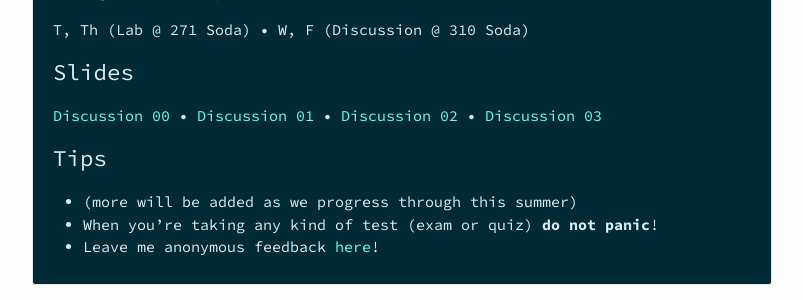
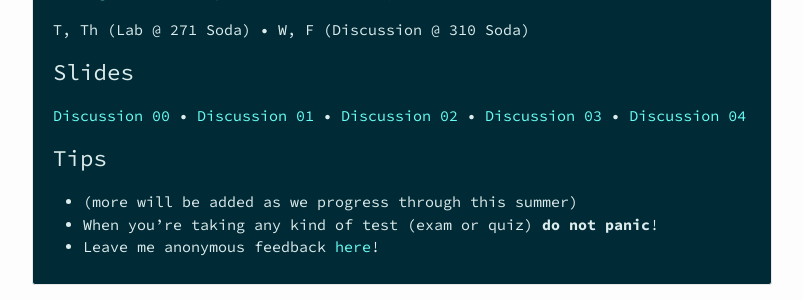
Before and after one commit to secant/secant.github.io, a Jekyll site: the page built from cs61a.html, in a window 1280 px wide. Shown: the part 176-476 px from the top of the page, without its empty margins (238-1041 px from the left). Built offline with Jekyll 4.4.1, drawn with Linux system fonts in a browser that asks for light colours; nearby versions of some CDN libraries; library files that are not in the unit come from our copies.

Commit message:
Add disc04 slides

```diff
--- a/assets/_includes/cs61a.md
+++ b/assets/_includes/cs61a.md
@@ -4,7 +4,7 @@
 T, Th (Lab @ 271 Soda) • W, F (Discussion @ 310 Soda)
 
 ## Slides
-[Discussion 00](https://docs.google.com/presentation/d/1BMm4PaxLU-7vmPlXM3Y3dr8Q8hmdMc9zrWmNT5iS9w4/present?slide=id.p){:target="_blank"} • [Discussion 01](https://docs.google.com/presentation/d/14_lRBu6__xBPoLQmy0byT7vHrLKDRXBZkBGpAnzcpSg/present?slide=id.p){:target="_blank"} • [Discussion 02](https://docs.google.com/presentation/d/1IOIKo7hkXVSs-5bDZaEO-P-qv9xZPtk0Jcn0KVKQ8zs/present?slide=id.p){:target="_blank"} • [Discussion 03](https://docs.google.com/presentation/d/1ziGfMOEEwAvOyKQpqqg1nRDoiE5RtLVGpkfRb9CLqLU/present?slide=id.p){:target="_blank"}
+[Discussion 00](https://docs.google.com/presentation/d/1BMm4PaxLU-7vmPlXM3Y3dr8Q8hmdMc9zrWmNT5iS9w4/present?slide=id.p){:target="_blank"} • [Discussion 01](https://docs.google.com/presentation/d/14_lRBu6__xBPoLQmy0byT7vHrLKDRXBZkBGpAnzcpSg/present?slide=id.p){:target="_blank"} • [Discussion 02](https://docs.google.com/presentation/d/1IOIKo7hkXVSs-5bDZaEO-P-qv9xZPtk0Jcn0KVKQ8zs/present?slide=id.p){:target="_blank"} • [Discussion 03](https://docs.google.com/presentation/d/1ziGfMOEEwAvOyKQpqqg1nRDoiE5RtLVGpkfRb9CLqLU/present?slide=id.p){:target="_blank"} • [Discussion 04](https://docs.google.com/presentation/d/1tCiLDUG6jxCcMFw_BhxDq30LeP2mV3J3cpkzSyG3MSo/present?slide=id.p){:target='blank"}
 
 ## Tips
 * (more will be added as we progress through this summer)
```
